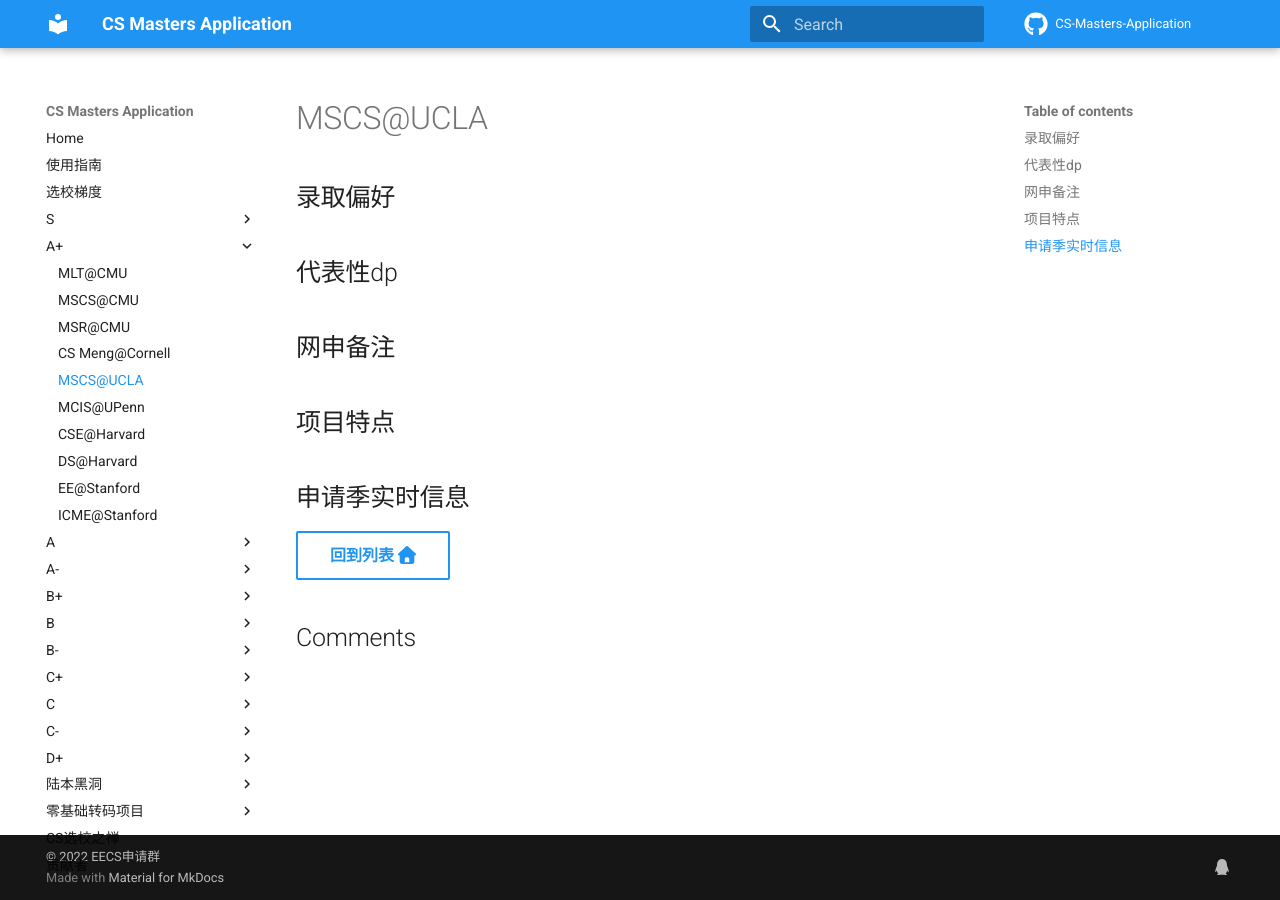
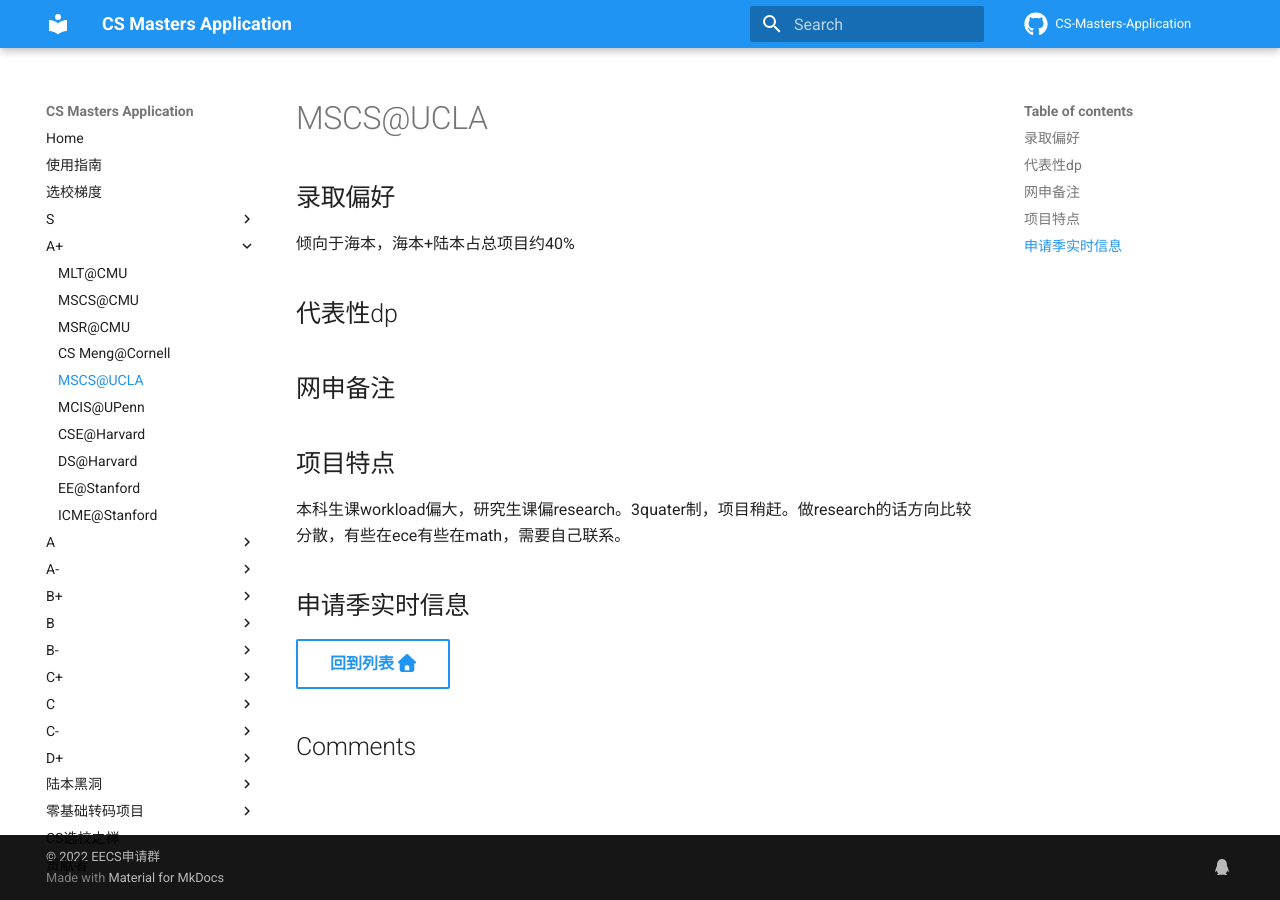
Before and after one commit to opencsapp/opencsapp.github.io, an MkDocs documentation site: the page built from docs/MSCS@UCLA.md, in a window 1280 px wide. Built offline with MkDocs 1.6.1 and Material for MkDocs 9.7.7, drawn with Linux system fonts in a browser that asks for light colours; comment, search, counter and statistics services are not loaded.

Commit message:
Update UCLA@MSCS.md
「采访了一个蛮了解这个项目的朋友」

```diff
--- a/docs/MSCS@UCLA.md
+++ b/docs/MSCS@UCLA.md
@@ -1,10 +1,11 @@
 ## 录取偏好
-
+倾向于海本，海本+陆本占总项目约40%
 ## 代表性dp
 
 ## 网申备注
 
 ## 项目特点
+本科生课workload偏大，研究生课偏research。3quater制，项目稍赶。做research的话方向比较分散，有些在ece有些在math，需要自己联系。
 
 ## 申请季实时信息
 
```
